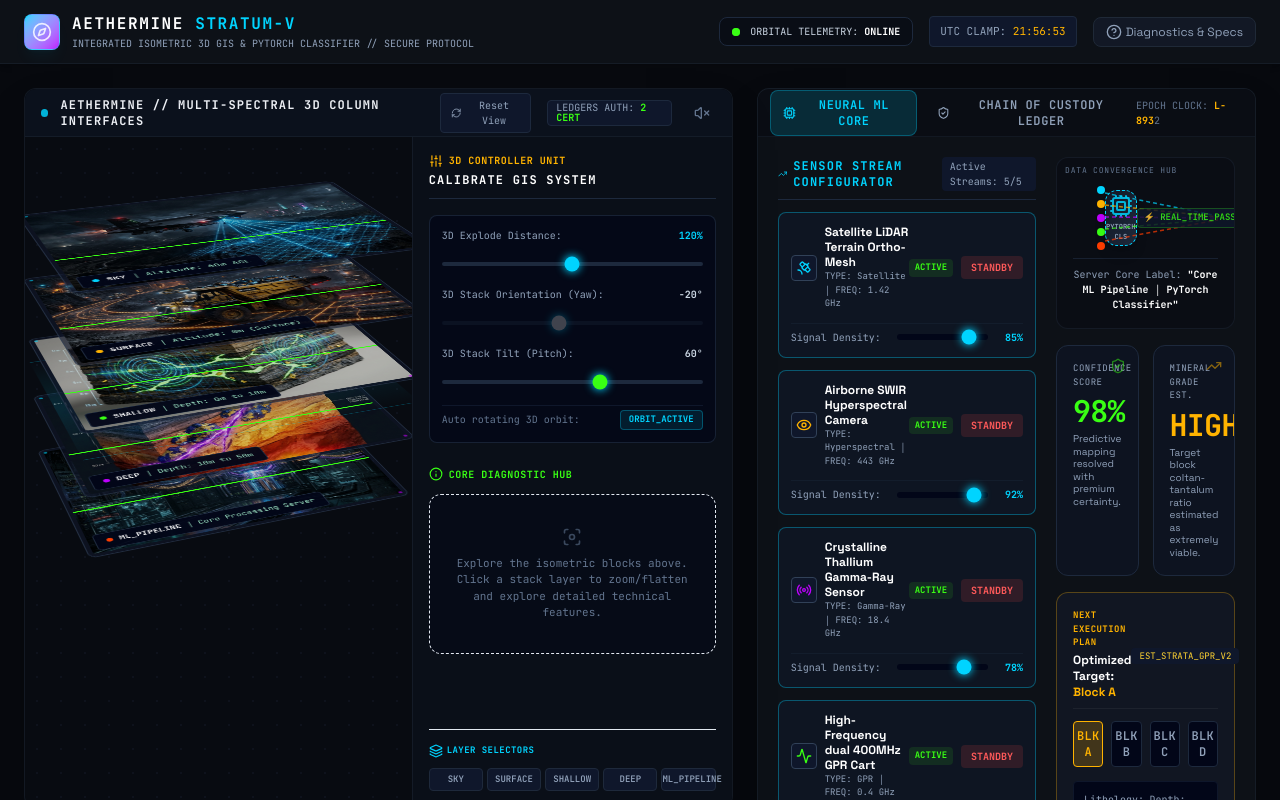
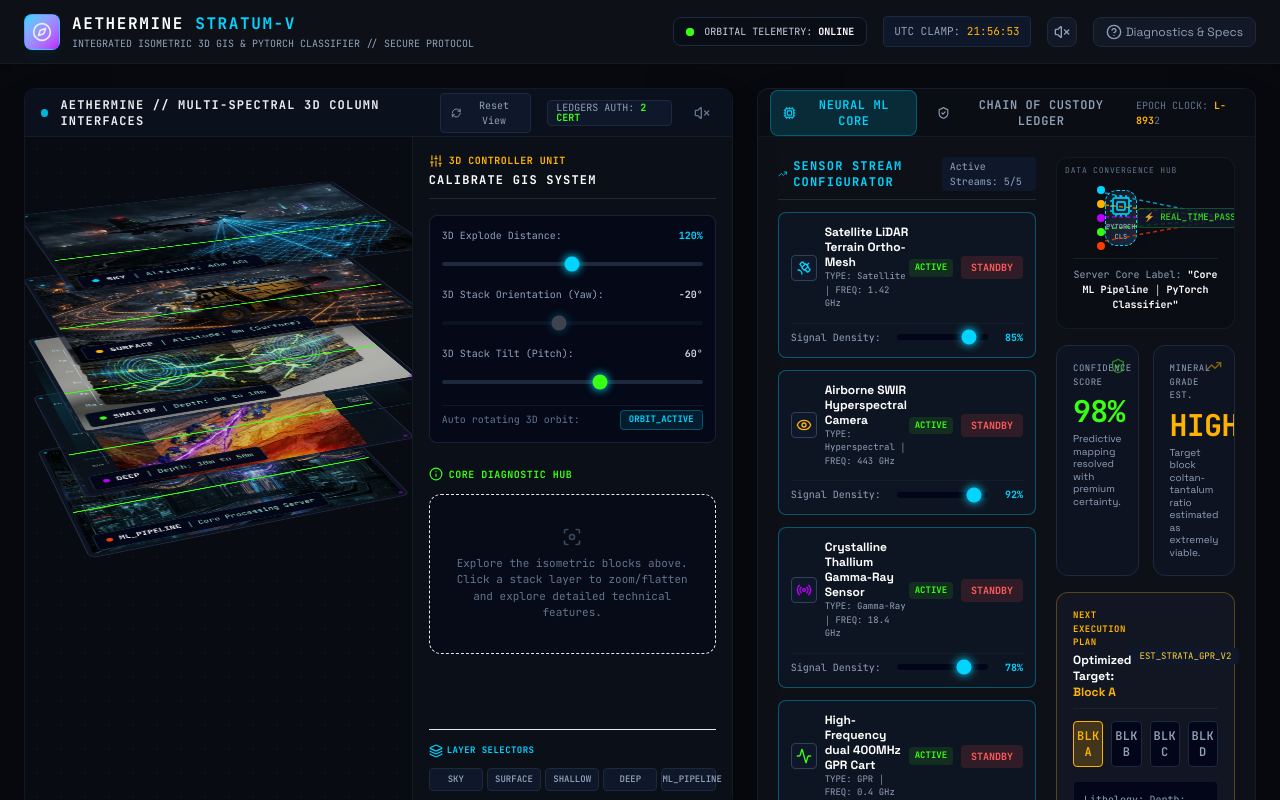
Before and after one commit to mbishflavien/AetherMine-Isometric-Explorer, a React (Vite) app: page / in a window 1280 px wide. Shown: the top 800 px of the page. Built offline with nearby package versions, Linux system fonts and the light colour scheme.

Commit message:
feat: add a sound toggle to the header

```diff
--- a/src/App.tsx
+++ b/src/App.tsx
@@ -18,7 +18,9 @@ import {
   Zap,
   CheckCircle,
   Database,
-  ArrowUpRight
+  ArrowUpRight,
+  Volume2,
+  VolumeX
 } from "lucide-react";
 import { SensorStream, MiningBlock, LedgerRecord } from "./types";
 import MiningCanvas from "./components/MiningCanvas";
@@ -156,6 +158,7 @@ export default function App() {
   const [showHelpModal, setShowHelpModal] = useState<boolean>(false);
   const utcTime = useUtcClock();
   const helpDialogRef = useRef<HTMLDivElement | null>(null);
+  const [isMuted, setIsMuted] = useState(audioEngine.muted);
 
   // Blockchain Ledger for Chain of Custody logs
   const [ledgerRecords, setLedgerRecords] = useState<LedgerRecord[]>(
@@ -253,6 +256,13 @@ export default function App() {
     setShowHelpModal(false);
   };
 
+  useEffect(() => audioEngine.subscribe(setIsMuted), []);
+
+  const handleSoundToggle = () => {
+    audioEngine.toggleMute();
+    audioEngine.playClick();
+  };
+
   // Allow the diagnostics overlay to be dismissed with the keyboard.
   useEffect(() => {
     if (!showHelpModal) return;
@@ -307,6 +317,16 @@ export default function App() {
           <div className="text-[11px] font-mono text-slate-400 hidden sm:block bg-slate-900 border border-slate-800 p-1.5 px-2.5 rounded">
             UTC CLAMP: <span className="text-[#FFB300]">{utcTime}</span>
           </div>
+
+          <button
+            onClick={handleSoundToggle}
+            aria-label={isMuted ? "Enable sound" : "Mute sound"}
+            aria-pressed={!isMuted}
+            title={isMuted ? "Enable sound" : "Mute sound"}
+            className="p-1.5 rounded-lg border border-[#1F2937] bg-[#121825] hover:bg-[#1A253A] text-slate-400 hover:text-[#00D4FF] transition duration-150"
+          >
+            {isMuted ? <VolumeX className="w-4 h-4" /> : <Volume2 className="w-4 h-4" />}
+          </button>
 
           <button
             onClick={() => { audioEngine.playClick(); setShowHelpModal(true); }}
```
